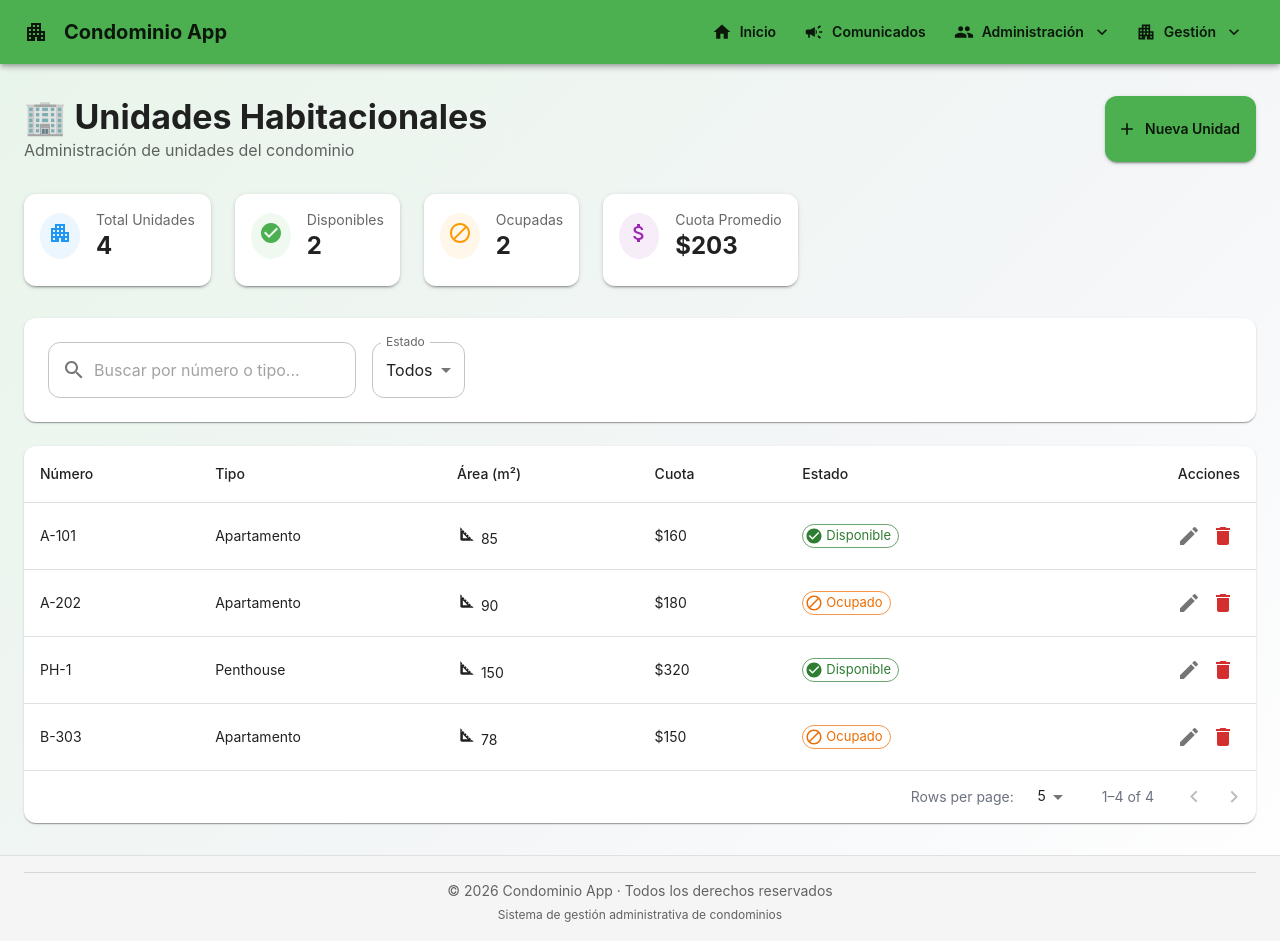
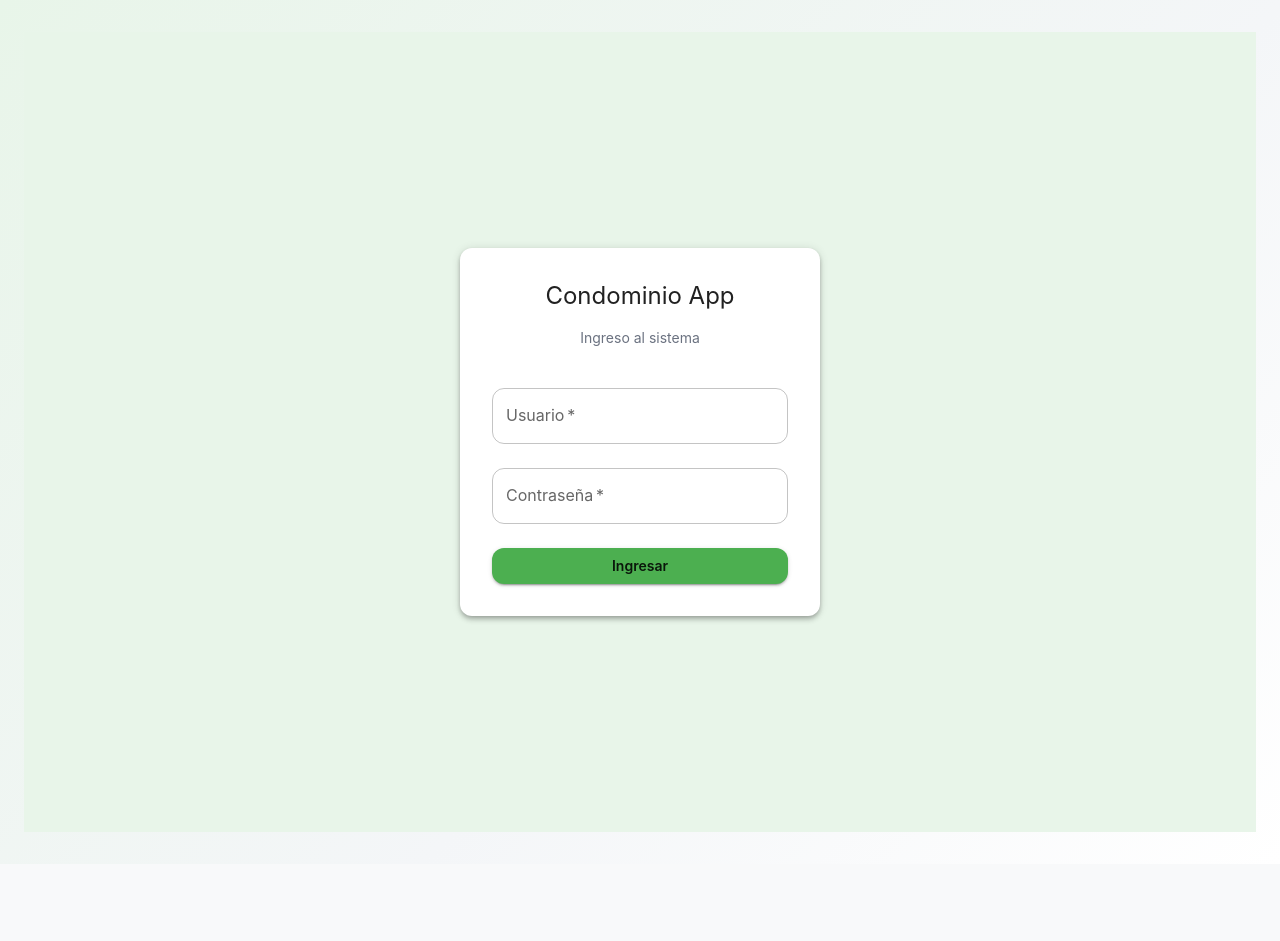
Before and after one commit to lucho007350/condominio, a React (Vite) app in the folder condominio-frontend/: page /units in a window 1280 px wide. After the commit the page ends 864 px from the top, so only its background shows below. Built offline with nearby package versions, Linux system fonts and the light colour scheme.

Commit message:
login basico

```diff
--- a/condominio-frontend/src/App.jsx
+++ b/condominio-frontend/src/App.jsx
@@ -1,40 +1,51 @@
-import React from 'react';
-import { BrowserRouter as Router, Routes, Route } from 'react-router-dom';
-import Navbar from './components/Layout/Navbar';
-import Footer from './components/footer';
-import Dashboard from './pages/Dashboard';
-import Residents from './pages/Residents';
-import Payments from './pages/Payments';
-import UnidadesHabitacionales from './pages/UnidadesHabitacionales';
-import Empleados from './pages/Empleados';
-import Facturas from './pages/facturas';
-import Comunicacion from './pages/comunicacion';
+import React from "react";
+import { BrowserRouter as Router, Routes, Route } from "react-router-dom";
+import { Container } from "@mui/material";
 
+import Navbar from "./components/Layout/Navbar";
+import Footer from "./components/footer";
 
+import Login from "./pages/login";
+import Dashboard from "./pages/Dashboard";
+import Residents from "./pages/Residents";
+import Payments from "./pages/Payments";
+import UnidadesHabitacionales from "./pages/UnidadesHabitacionales";
+import Empleados from "./pages/Empleados";
+import Facturas from "./pages/facturas";
+import Comunicacion from "./pages/comunicacion";
 
-
-
-import { Container } from '@mui/material';
+import { isAuthenticated } from "./services/auth";
 
 function App() {
+  const auth = isAuthenticated();
+
   return (
     <Router>
-      <Navbar />
+      {/* 🔒 Navbar solo si está autenticado */}
+      {auth && <Navbar />}
+
       <Container maxWidth="xl" sx={{ mt: 4, mb: 4 }}>
         <Routes>
+          {!auth ? (
+            /* 🚫 Usuario NO logueado → Login */
+            <Route path="*" element={<Login />} />
+          ) : (
+            /* ✅ Usuario logueado → Sistema */
+            <>
               <Route path="/" element={<Dashboard />} />
               <Route path="/residents" element={<Residents />} />
               <Route path="/payments" element={<Payments />} />
               <Route path="/units" element={<UnidadesHabitacionales />} />
               <Route path="/employees" element={<Empleados />} />
-           <Route path="/facturas" element={<Facturas />} /> {/* 🧾 */}
+              <Route path="/facturas" element={<Facturas />} />
               <Route path="/comunicacion" element={<Comunicacion />} />
-
-
-
+            </>
+          )}
         </Routes>
       </Container>
-      <Footer />
+
+      {/* 🔒 Footer solo si está autenticado */}
+      {auth && <Footer />}
     </Router>
   );
 }
--- a/condominio-frontend/src/components/Layout/Navbar.jsx
+++ b/condominio-frontend/src/components/Layout/Navbar.jsx
@@ -1,5 +1,5 @@
-import React from 'react';
-import { Link, useLocation } from 'react-router-dom';
+import React from "react";
+import { Link, useLocation, useNavigate } from "react-router-dom";
 import {
   AppBar,
   Toolbar,
@@ -7,7 +7,7 @@ import {
   Button,
   Menu,
   MenuItem,
-} from '@mui/material';
+} from "@mui/material";
 
 import {
   Home as HomeIcon,
@@ -17,113 +17,168 @@ import {
   Badge as EmployeeIcon,
   ExpandMore as ExpandMoreIcon,
   ReceiptLong as FacturaIcon,
-  Campaign as ComunicadoIcon
-} from '@mui/icons-material';
+  Campaign as ComunicadoIcon,
+  Login as LoginIcon,
+  Logout as LogoutIcon,
+} from "@mui/icons-material";
+
+import { isAuthenticated, logout } from "../../services/auth";
 
 const Navbar = () => {
   const location = useLocation();
+  const navigate = useNavigate();
 
-  const [anchorPeople, setAnchorPeople] = React.useState(null);
-  const [anchorManagement, setAnchorManagement] = React.useState(null);
+  const [anchorAdmin, setAnchorAdmin] = React.useState(null);
+  const [anchorGestion, setAnchorGestion] = React.useState(null);
 
-  const isActive = (path) => location.pathname === path;
+  const authenticated = isAuthenticated();
+
+  const handleLogout = () => {
+    logout();
+    navigate("/login");
+  };
 
   return (
-    <AppBar position="sticky" elevation={4} sx={{ backdropFilter: 'blur(8px)' }}>
+    <AppBar position="static" sx={{ backgroundColor: "#4caf50" }}>
       <Toolbar>
-        {/* Logo */}
-        <BuildingIcon sx={{ mr: 2 }} />
-        <Typography variant="h6" sx={{ flexGrow: 1, fontWeight: 'bold' }}>
+        {/* LOGO / TITULO */}
+        <Typography
+          variant="h6"
+          component={Link}
+          to="/"
+          sx={{
+            flexGrow: 1,
+            textDecoration: "none",
+            color: "white",
+            fontWeight: "bold",
+          }}
+        >
           Condominio App
         </Typography>
 
-        {/* Inicio */}
+        {/* INICIO */}
         <Button
+          color="inherit"
           component={Link}
           to="/"
-          color="inherit"
           startIcon={<HomeIcon />}
           sx={{
-            mx: 1,
-            borderRadius: 2,
-            backgroundColor: isActive('/') ? 'rgba(255,255,255,0.15)' : 'transparent',
+            borderBottom:
+              location.pathname === "/" ? "2px solid white" : "none",
           }}
         >
           Inicio
         </Button>
 
-        {/* 🔔 Comunicados (NUEVO) */}
+        {/* COMUNICADOS */}
         <Button
+          color="inherit"
           component={Link}
           to="/comunicacion"
-          color="inherit"
           startIcon={<ComunicadoIcon />}
           sx={{
-            mx: 1,
-            borderRadius: 2,
-            backgroundColor: isActive('/comunicacion')
-              ? 'rgba(255,255,255,0.15)'
-              : 'transparent',
+            borderBottom:
+              location.pathname === "/comunicacion"
+                ? "2px solid white"
+                : "none",
           }}
         >
           Comunicados
         </Button>
 
-        {/* Administración */}
+        {/* ADMINISTRACIÓN */}
         <Button
           color="inherit"
           startIcon={<PeopleIcon />}
           endIcon={<ExpandMoreIcon />}
-          onClick={(e) => setAnchorPeople(e.currentTarget)}
-          sx={{ mx: 1, borderRadius: 2 }}
+          onClick={(e) => setAnchorAdmin(e.currentTarget)}
         >
           Administración
         </Button>
 
         <Menu
-          anchorEl={anchorPeople}
-          open={Boolean(anchorPeople)}
-          onClose={() => setAnchorPeople(null)}
-          PaperProps={{ sx: { borderRadius: 2, minWidth: 200 } }}
+          anchorEl={anchorAdmin}
+          open={Boolean(anchorAdmin)}
+          onClose={() => setAnchorAdmin(null)}
         >
-          <MenuItem component={Link} to="/residents" onClick={() => setAnchorPeople(null)}>
+          <MenuItem
+            component={Link}
+            to="/residents"
+            onClick={() => setAnchorAdmin(null)}
+          >
             <PeopleIcon sx={{ mr: 1 }} /> Residentes
           </MenuItem>
 
-          <MenuItem component={Link} to="/employees" onClick={() => setAnchorPeople(null)}>
+          <MenuItem
+            component={Link}
+            to="/employees"
+            onClick={() => setAnchorAdmin(null)}
+          >
             <EmployeeIcon sx={{ mr: 1 }} /> Empleados
           </MenuItem>
         </Menu>
 
-        {/* Gestión */}
+        {/* GESTIÓN */}
         <Button
           color="inherit"
           startIcon={<BuildingIcon />}
           endIcon={<ExpandMoreIcon />}
-          onClick={(e) => setAnchorManagement(e.currentTarget)}
-          sx={{ mx: 1, borderRadius: 2 }}
+          onClick={(e) => setAnchorGestion(e.currentTarget)}
         >
           Gestión
         </Button>
 
         <Menu
-          anchorEl={anchorManagement}
-          open={Boolean(anchorManagement)}
-          onClose={() => setAnchorManagement(null)}
-          PaperProps={{ sx: { borderRadius: 2, minWidth: 220 } }}
+          anchorEl={anchorGestion}
+          open={Boolean(anchorGestion)}
+          onClose={() => setAnchorGestion(null)}
         >
-          <MenuItem component={Link} to="/units" onClick={() => setAnchorManagement(null)}>
-            <BuildingIcon sx={{ mr: 1 }} /> Unidades Habitacionales
+          <MenuItem
+            component={Link}
+            to="/units"
+            onClick={() => setAnchorGestion(null)}
+          >
+            <BuildingIcon sx={{ mr: 1 }} /> Unidades
           </MenuItem>
 
-          <MenuItem component={Link} to="/payments" onClick={() => setAnchorManagement(null)}>
+          <MenuItem
+            component={Link}
+            to="/facturas"
+            onClick={() => setAnchorGestion(null)}
+          >
+            <FacturaIcon sx={{ mr: 1 }} /> Facturas
+          </MenuItem>
+
+          <MenuItem
+            component={Link}
+            to="/payments"
+            onClick={() => setAnchorGestion(null)}
+          >
             <PaymentIcon sx={{ mr: 1 }} /> Pagos
           </MenuItem>
+        </Menu>
 
-          <MenuItem component={Link} to="/facturas" onClick={() => setAnchorManagement(null)}>
-            <FacturaIcon sx={{ mr: 1 }} /> Facturas
-          </MenuItem>
-        </Menu>
+        {/* LOGIN / LOGOUT */}
+        {!authenticated ? (
+          <Button
+            color="inherit"
+            component={Link}
+            to="/login"
+            startIcon={<LoginIcon />}
+            sx={{ ml: 2 }}
+          >
+            Login
+          </Button>
+        ) : (
+          <Button
+            color="inherit"
+            onClick={handleLogout}
+            startIcon={<LogoutIcon />}
+            sx={{ ml: 2 }}
+          >
+            Salir
+          </Button>
+        )}
       </Toolbar>
     </AppBar>
   );
--- /dev/null
+++ b/condominio-frontend/src/pages/login.jsx
@@ -0,0 +1,54 @@
+import { Box, Button, TextField, Typography, Paper } from "@mui/material";
+import { login } from "../services/auth";
+
+const Login = () => {
+  const handleSubmit = (e) => {
+    e.preventDefault();
+    login();
+    window.location.href = "/";
+  };
+
+  return (
+    <Box
+      sx={{
+        minHeight: "100vh",
+        display: "flex",
+        alignItems: "center",
+        justifyContent: "center",
+        backgroundColor: "#e8f5e9",
+      }}
+    >
+      <Paper elevation={4} sx={{ p: 4, width: 360 }}>
+        <Typography variant="h5" textAlign="center" mb={2}>
+          Condominio App
+        </Typography>
+
+        <Typography variant="body2" textAlign="center" mb={3}>
+          Ingreso al sistema
+        </Typography>
+
+        <form onSubmit={handleSubmit}>
+          <TextField label="Usuario" fullWidth required margin="normal" />
+          <TextField
+            label="Contraseña"
+            type="password"
+            fullWidth
+            required
+            margin="normal"
+          />
+
+          <Button
+            type="submit"
+            variant="contained"
+            fullWidth
+            sx={{ mt: 2 }}
+          >
+            Ingresar
+          </Button>
+        </form>
+      </Paper>
+    </Box>
+  );
+};
+
+export default Login;
--- /dev/null
+++ b/condominio-frontend/src/services/auth.jsx
@@ -0,0 +1,13 @@
+const AUTH_KEY = "auth";
+
+export const login = () => {
+  localStorage.setItem(AUTH_KEY, "true");
+};
+
+export const logout = () => {
+  localStorage.removeItem(AUTH_KEY);
+};
+
+export const isAuthenticated = () => {
+  return localStorage.getItem(AUTH_KEY) === "true";
+};
```
Also changed, not shown: condominio-frontend/src/services/protectedRoute.jsx (added, +12 -0 lines). Lines whose indentation alone changed are shown as unchanged.
